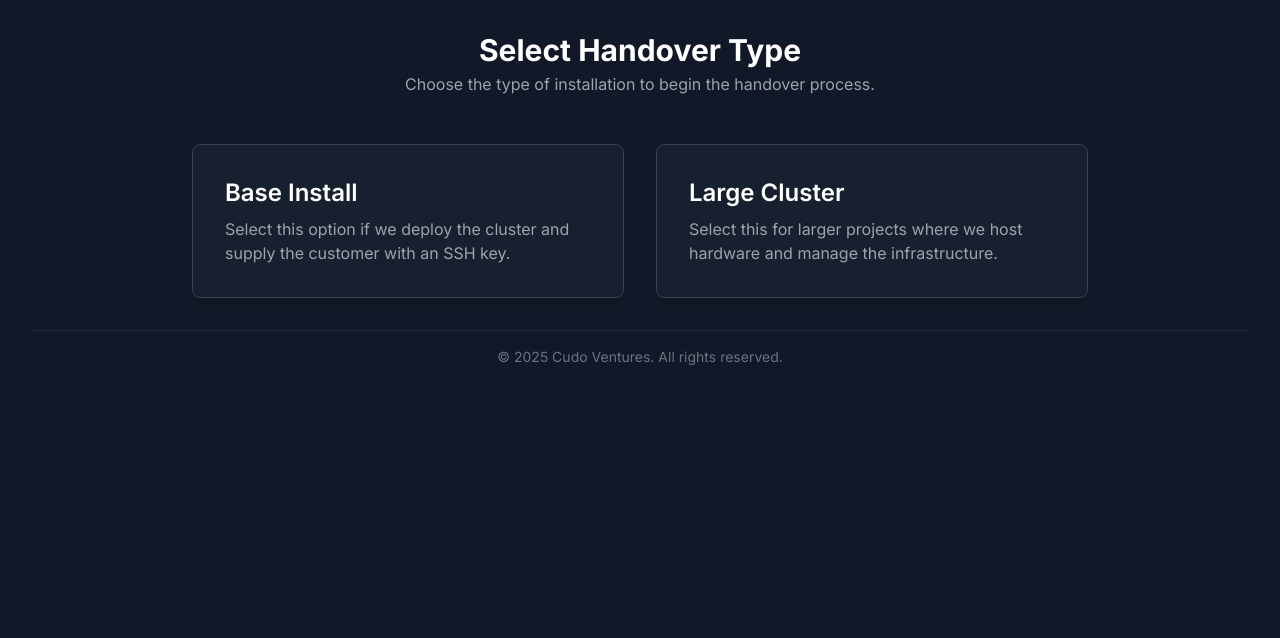
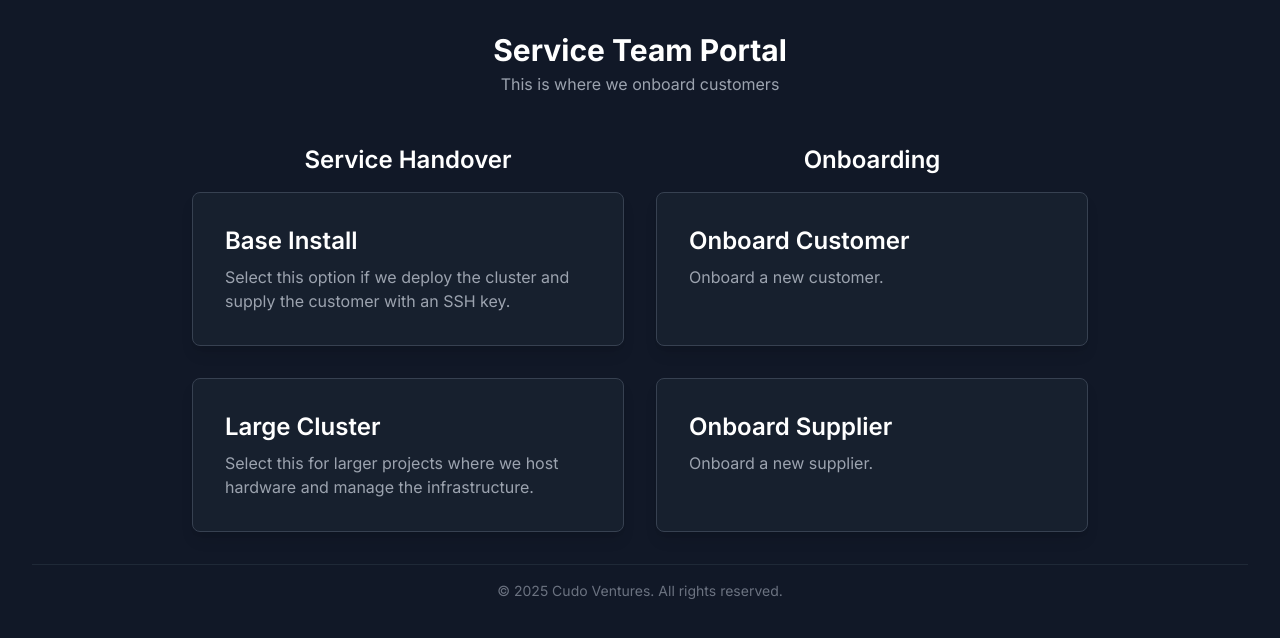
Before and after one commit to mightywomble/handover, a Flask app: page / in a window 1280 px wide. Shown: the top 638 px of the page. Run offline with Flask 3, Linux system fonts and the light colour scheme; some libraries are stand-ins or nearby versions.

Commit message:
refactored code

```diff
--- a/templates/start.html
+++ b/templates/start.html
@@ -1,22 +1,35 @@
 {% extends "base.html" %}
-{% block title %}Select Handover Type{% endblock %}
+{% block title %}Service Team Portal{% endblock %}
 {% block content %}
 <header class="mb-10 text-center">
-    <h1 class="text-3xl font-bold text-white">Select Handover Type</h1>
-    <p class="text-gray-400 mt-1">Choose the type of installation to begin the handover process.</p>
+    <h1 class="text-3xl font-bold text-white">Service Team Portal</h1>
+    <p class="text-gray-400 mt-1">This is where we onboard customers</p>
 </header>
 
-<main class="mt-12">
-    <div class="grid grid-cols-1 md:grid-cols-2 gap-8 max-w-4xl mx-auto">
+<main class="mt-12 max-w-4xl mx-auto">
+    <div class="grid grid-cols-1 md:grid-cols-2 gap-x-8 mb-4">
+        <h2 class="text-2xl font-semibold text-white text-center">Service Handover</h2>
+        <h2 class="text-2xl font-semibold text-white text-center">Onboarding</h2>
+    </div>
+    <div class="grid grid-cols-1 md:grid-cols-2 gap-8">
         <a href="{{ url_for('handover.base_install_form') }}" class="block p-8 bg-gray-800/50 border border-gray-700 rounded-lg shadow-lg hover:bg-gray-700/50 transition-colors duration-200">
             <h2 class="text-2xl font-semibold text-white">Base Install</h2>
             <p class="mt-2 text-gray-400">Select this option if we deploy the cluster and supply the customer with an SSH key.</p>
         </a>
-
+        <a href="#" class="block p-8 bg-gray-800/50 border border-gray-700 rounded-lg shadow-lg hover:bg-gray-700/50 transition-colors duration-200">
+            <h2 class="text-2xl font-semibold text-white">Onboard Customer</h2>
+            <p class="mt-2 text-gray-400">Onboard a new customer.</p>
+        </a>
+    </div>
+    <div class="grid grid-cols-1 md:grid-cols-2 gap-8 mt-8">
         <a href="{{ url_for('handover.large_cluster_start') }}" class="block p-8 bg-gray-800/50 border border-gray-700 rounded-lg shadow-lg hover:bg-gray-700/50 transition-colors duration-200">
             <h2 class="text-2xl font-semibold text-white">Large Cluster</h2>
             <p class="mt-2 text-gray-400">Select this for larger projects where we host hardware and manage the infrastructure.</p>
         </a>
+        <a href="#" class="block p-8 bg-gray-800/50 border border-gray-700 rounded-lg shadow-lg hover:bg-gray-700/50 transition-colors duration-200">
+            <h2 class="text-2xl font-semibold text-white">Onboard Supplier</h2>
+            <p class="mt-2 text-gray-400">Onboard a new supplier.</p>
+        </a>
     </div>
 </main>
 {% endblock %}
```
Also changed, not shown: 1 other file.
